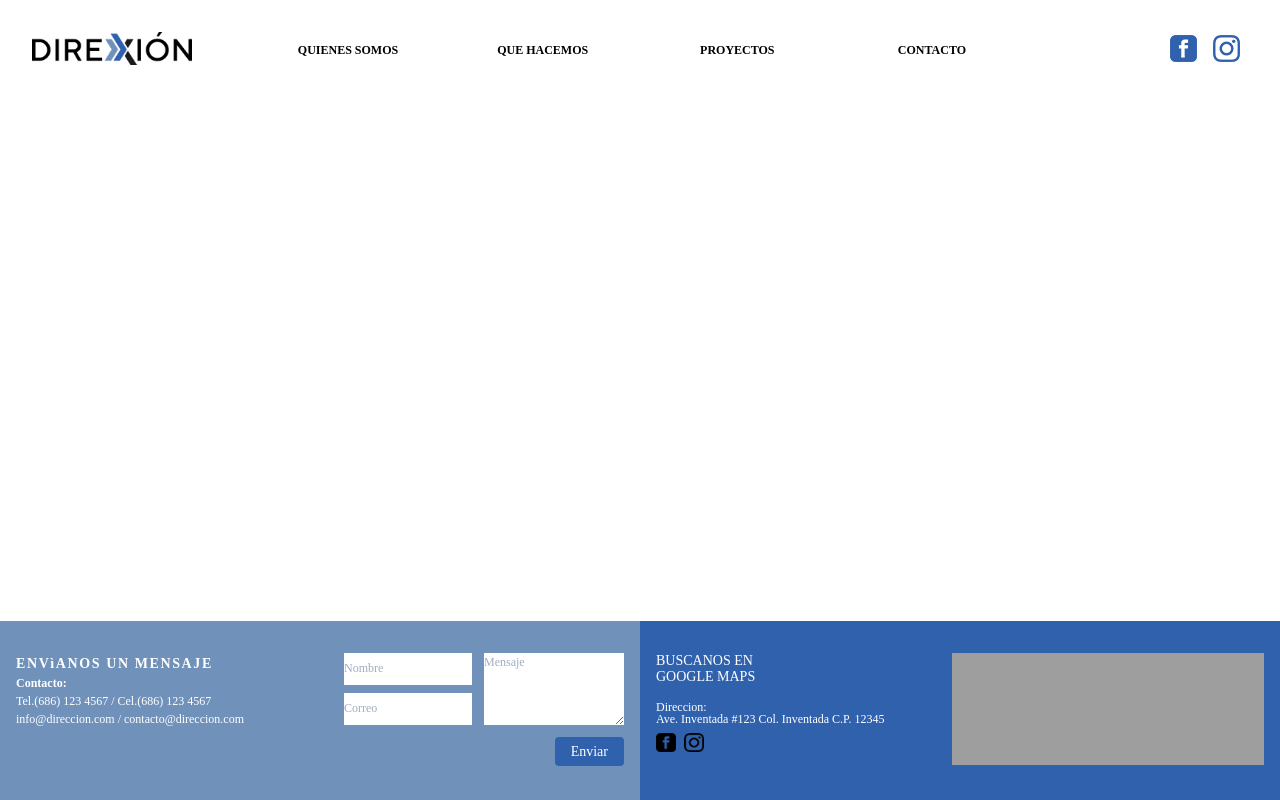
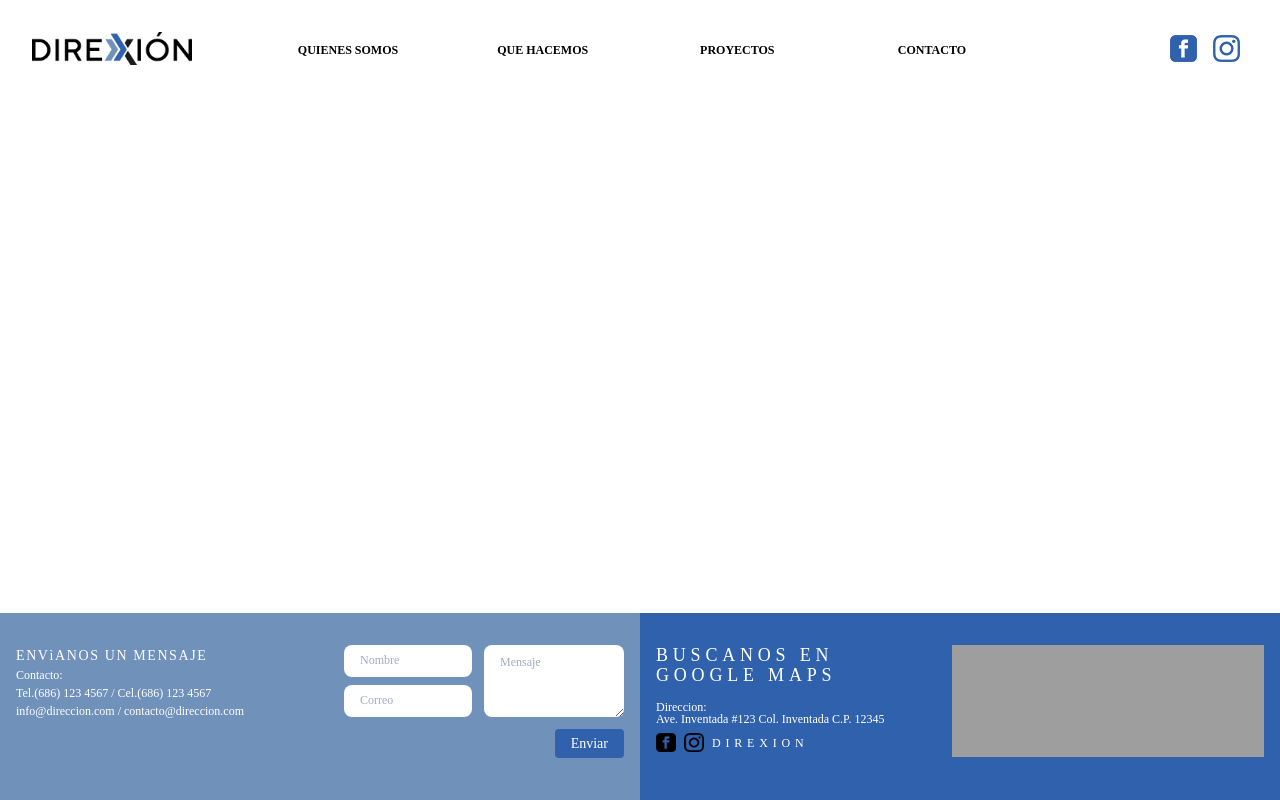
Before and after one commit to christianmaldonadolopez/Direxion, a Gatsby site: page /contact in a window 1280 px wide. Built offline with nearby package versions, Linux system fonts and the light colour scheme; Gatsby itself is replaced by a stand-in of ours; grey boxes are pictures that could not be loaded; a web font is replaced by a local one.

Commit message:
*corecciones footer

```diff
--- a/src/components/Footer/index.js
+++ b/src/components/Footer/index.js
@@ -18,14 +18,14 @@ const Footer = () => (
             <div className="float-left text-white md:w-1/2 md:px-4 w-full">
               <div className="float-left text-white md:w-1/2  md:pr-3 w-full">
                 <input
-                  className="w-full mb-2 form-input h-8 text-xs"
+                  className="w-full mb-2 form-input h-8 text-xs rounded-lg px-4"
                   id="name"
                   name="name"
                   placeholder="Nombre"
                   type="text"
                 />
                 <input
-                  className="w-full form-input h-8 text-xs"
+                  className="w-full form-input h-8 text-xs rounded-lg px-4"
                   id="mail"
                   name="mail"
                   placeholder="Correo"
@@ -33,7 +33,7 @@ const Footer = () => (
                 />
               </div>
               <textarea
-                className="md:w-1/2 w-full md:float-left form-textarea h-21 text-xs"
+                className="md:w-1/2 w-full md:float-left form-textarea rounded-lg h-21 text-xs px-4 py-2"
                 id="message"
                 name="message"
                 placeholder="Mensaje"
@@ -44,7 +44,7 @@ const Footer = () => (
           </div>
           <div className="md:w-1/2">
             <div className="float-left text-white md:w-1/2 md:px-4 pb-4">
-              <p className="font-md font-normal leading-4 pb-4">BUSCANOS EN<br/> GOOGLE MAPS</p>
+              <p className="font-md font-normal leading-5 pb-4 letter-spacing text-lg">BUSCANOS EN<br/> GOOGLE MAPS</p>
               <p className="text-xs font-normal leading-3">Direccion:</p>
               <p className="text-xs font-thin leading-3">Ave. Inventada #123 Col. Inventada C.P. 12345</p>
               <Link to="#">
@@ -53,6 +53,7 @@ const Footer = () => (
               <Link to="#">
                 <img className="w-5 mt-2 mr-2 float-left" src={instagram}/>
               </Link>
+              <p className="text-xs font-normal leading-3 pt-3 text-xss letter-spacing">DIREXION</p>
             </div>
             <div className="md:float-left text-white md:w-1/2">
               <iframe title="map" className="contactMap" src="https://www.google.com/maps/embed?pb=!1m18!1m12!1m3!1d3359.3904994566515!2d-115.33559028482111!3d32.64905108101081!2m3!1f0!2f0!3f0!3m2!1i1024!2i768!4f13.1!3m3!1m2!1s0x80d773a7a8805695%3A0x50408883e9f49b0!2sTransportes%20Internacionales%20Escoboza!5e0!3m2!1sen!2smx!4v1602264224035!5m2!1sen!2smx"/>
--- a/src/components/Intro/index.js
+++ b/src/components/Intro/index.js
@@ -8,7 +8,7 @@ const Intro = () => (
       <section className="text-center relative w-full max-w-screen-xl m-0-auto min-h-full px-8">
         <ImageContainer>
             <h2 className="inline-block p-3 text-2xl absolute left-0 top-center text-left text-3xl leading-8 font-light z-10">
-            TU<br/> PROYECTO<br/> EN LA<br/><b>DIRECCIÓN</b><br/><b> CORRECTA</b>
+            TU<br/> PROYECTO<br/> EN LA<br/><b>DIREXIÓN</b><br/><b> CORRECTA</b>
             </h2>
             <Image/>
         </ImageContainer>
--- a/src/styles/style.css
+++ b/src/styles/style.css
@@ -37,6 +37,7 @@
 
 b {
       font-family: 'TTNorms-Medium'!important;
+      font-weight: 200;
   }
 
 
@@ -93,6 +94,7 @@ body{
 
 .footer{
   background: #7091BA;
+  font-family: 'TTNorms-Light'!important;
 }
 
 .third-color{
```
